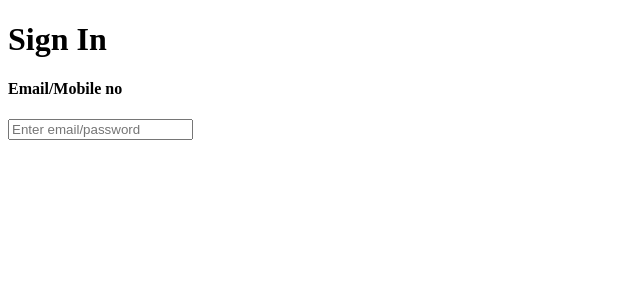
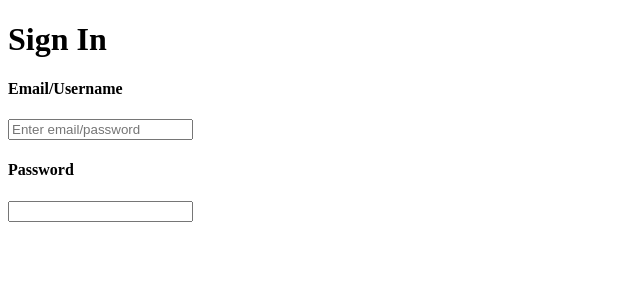
Before and after one commit to harshaguntur/Edpark, a React (Vite) app in the folder frontend/: page /signin in a window 1280 px wide. Shown: the top 300 px of the page, without its empty margins (0-640 px from the left). Built offline with nearby package versions, Linux system fonts and the light colour scheme.

Commit message:
signIn html

```diff
--- a/frontend/src/pages/SignIn.jsx
+++ b/frontend/src/pages/SignIn.jsx
@@ -24,8 +24,10 @@ const SignIn = () => {
   return (
     <>
       <h1>Sign In</h1>
-      <h4>Email/Mobile no</h4>
+      <h4>Email/Username</h4>
       <input type="text" placeholder="Enter email/password" />
+      <h4>Password</h4>
+      <input type="password"/>
     </>
   );
 }
```
